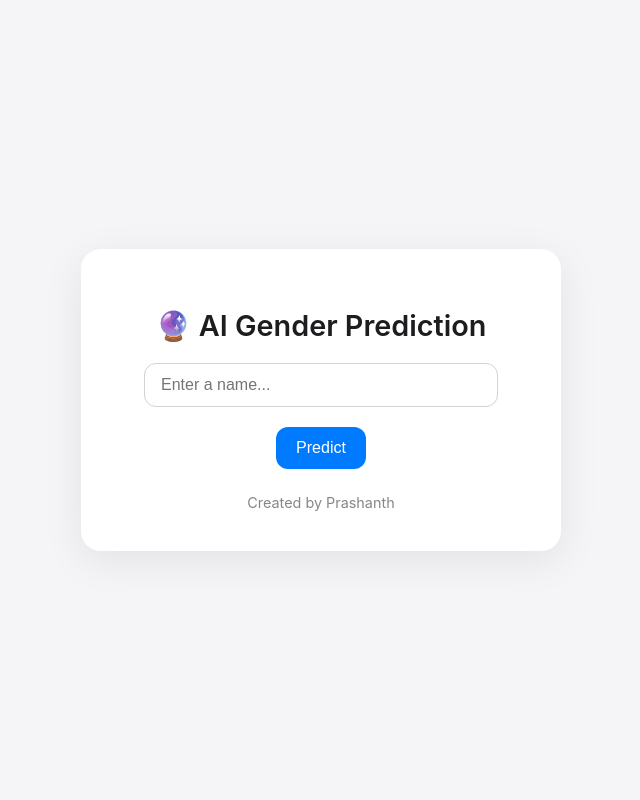
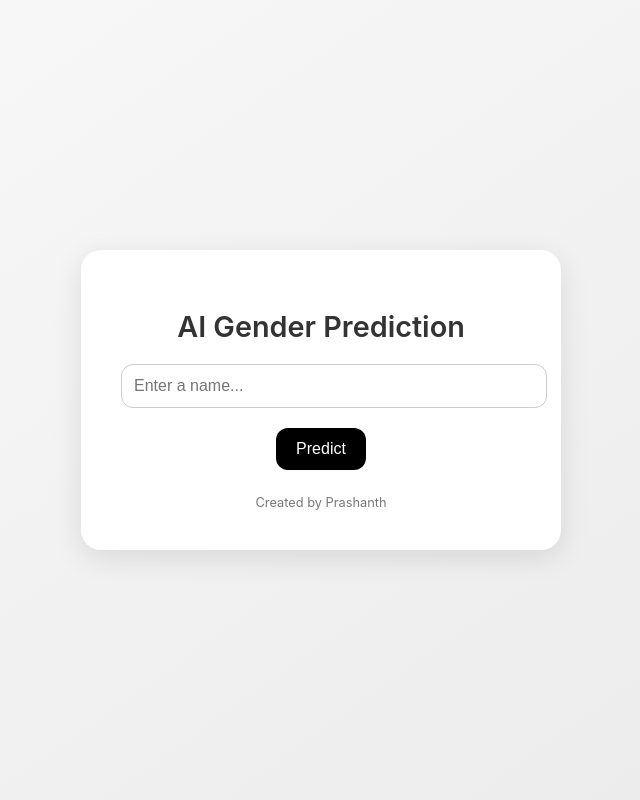
Before and after one commit to BRAINIAC3895/Gender-Prediction-V2, a Python web app: template templates/index.html in a window 1280 px wide. Shown: the whole page, without its empty margins (319-959 px from the left). Run offline with Jinja, Linux system fonts and the light colour scheme; the template is opened without the code that fills it, so the values that code supplies are empty.

Commit message:
Update index.html

```diff
--- a/templates/index.html
+++ b/templates/index.html
@@ -3,39 +3,104 @@
 <head>
   <meta charset="UTF-8">
   <title>AI Gender Prediction</title>
-    <link rel="stylesheet" href="/static/styles.css">
+  <style>
+    body {
+      margin: 0;
+      height: 100vh;
+      display: flex;
+      justify-content: center;
+      align-items: center;
+      background: linear-gradient(145deg, #f9f9f9, #eaeaea);
+      font-family: -apple-system, BlinkMacSystemFont, "Segoe UI", Roboto, sans-serif;
+      color: #111;
+    }
+    .card {
+      background: #fff;
+      border-radius: 20px;
+      box-shadow: 0 8px 30px rgba(0,0,0,0.1);
+      padding: 40px;
+      width: 400px;
+      text-align: center;
+    }
+    h1 {
+      font-size: 1.8rem;
+      margin-bottom: 20px;
+      font-weight: 600;
+      color: #333;
+    }
+    input {
+      width: 100%;
+      padding: 12px;
+      margin-bottom: 20px;
+      border-radius: 12px;
+      border: 1px solid #ccc;
+      font-size: 1rem;
+    }
+    button {
+      background: black;
+      color: white;
+      padding: 12px 20px;
+      border: none;
+      border-radius: 12px;
+      font-size: 1rem;
+      cursor: pointer;
+      transition: background 0.2s ease;
+    }
+    button:hover {
+      background: #333;
+    }
+    .loader {
+      border: 4px solid #f3f3f3;
+      border-top: 4px solid black;
+      border-radius: 50%;
+      width: 30px;
+      height: 30px;
+      margin: 20px auto;
+      animation: spin 1s linear infinite;
+      display: none;
+    }
+    @keyframes spin {
+      0% { transform: rotate(0deg);}
+      100% { transform: rotate(360deg);}
+    }
+    .result {
+      margin-top: 20px;
+      text-align: left;
+    }
+    .result strong {
+      font-size: 1.2rem;
+      color: black;
+    }
+    footer {
+      margin-top: 25px;
+      font-size: 0.8rem;
+      color: #777;
+    }
+  </style>
 </head>
 <body>
-    <div class="container">
-        <h1>🔮 AI Gender Prediction</h1>
+  <div class="card">
+    <h1>AI Gender Prediction</h1>
     <form id="predictForm">
-            <input type="text" name="name" id="nameInput" placeholder="Enter a name..." required>
-            <br>
+      <input type="text" name="name" placeholder="Enter a name..." required>
       <button type="submit">Predict</button>
     </form>
-
-        <div id="loading" style="display:none;">
-            <div class="loader"></div>
-            <p>Analyzing...</p>
-        </div>
-
-        <div id="result" class="result" style="display:none;">
-            <h2>Prediction</h2>
-            <p><strong>Gender:</strong> <span class="highlight" id="gender"></span></p>
-            <p><strong>Confidence:</strong> <span class="highlight" id="confidence"></span></p>
-            <p><strong>Reason:</strong> <span id="reason"></span></p>
-        </div>
-
-        <div class="footer">Created by Prashanth</div>
+    <div class="loader" id="loader"></div>
+    <div id="result" class="result"></div>
+    <footer>Created by Prashanth</footer>
   </div>
 
   <script>
-        document.getElementById("predictForm").addEventListener("submit", async function(e) {
+    const form = document.getElementById("predictForm");
+    const loader = document.getElementById("loader");
+    const resultDiv = document.getElementById("result");
+
+    form.addEventListener("submit", async (e) => {
       e.preventDefault();
+      loader.style.display = "block";
+      resultDiv.innerHTML = "";
 
-            const formData = new FormData(this);
-            document.getElementById("loading").style.display = "block";
-            document.getElementById("result").style.display = "none";
+      const formData = new FormData(form);
 
       const response = await fetch("/predict", {
         method: "POST",
@@ -43,13 +108,14 @@
       });
 
       const data = await response.json();
+      loader.style.display = "none";
 
-            document.getElementById("loading").style.display = "none";
-            document.getElementById("result").style.display = "block";
-
-            document.getElementById("gender").innerText = data.gender;
-            document.getElementById("confidence").innerText = data.confidence + "%";
-            document.getElementById("reason").innerText = data.reason;
+      resultDiv.innerHTML = `
+        <p><strong>Prediction for ${data.name}:</strong></p>
+        <p><strong>Gender:</strong> ${data.gender}</p>
+        <p><strong>Confidence:</strong> ${data.confidence}</p>
+        <p><strong>Reason:</strong> ${data.reason}</p>
+      `;
     });
   </script>
 </body>
```
Lines whose indentation alone changed are shown as unchanged.
